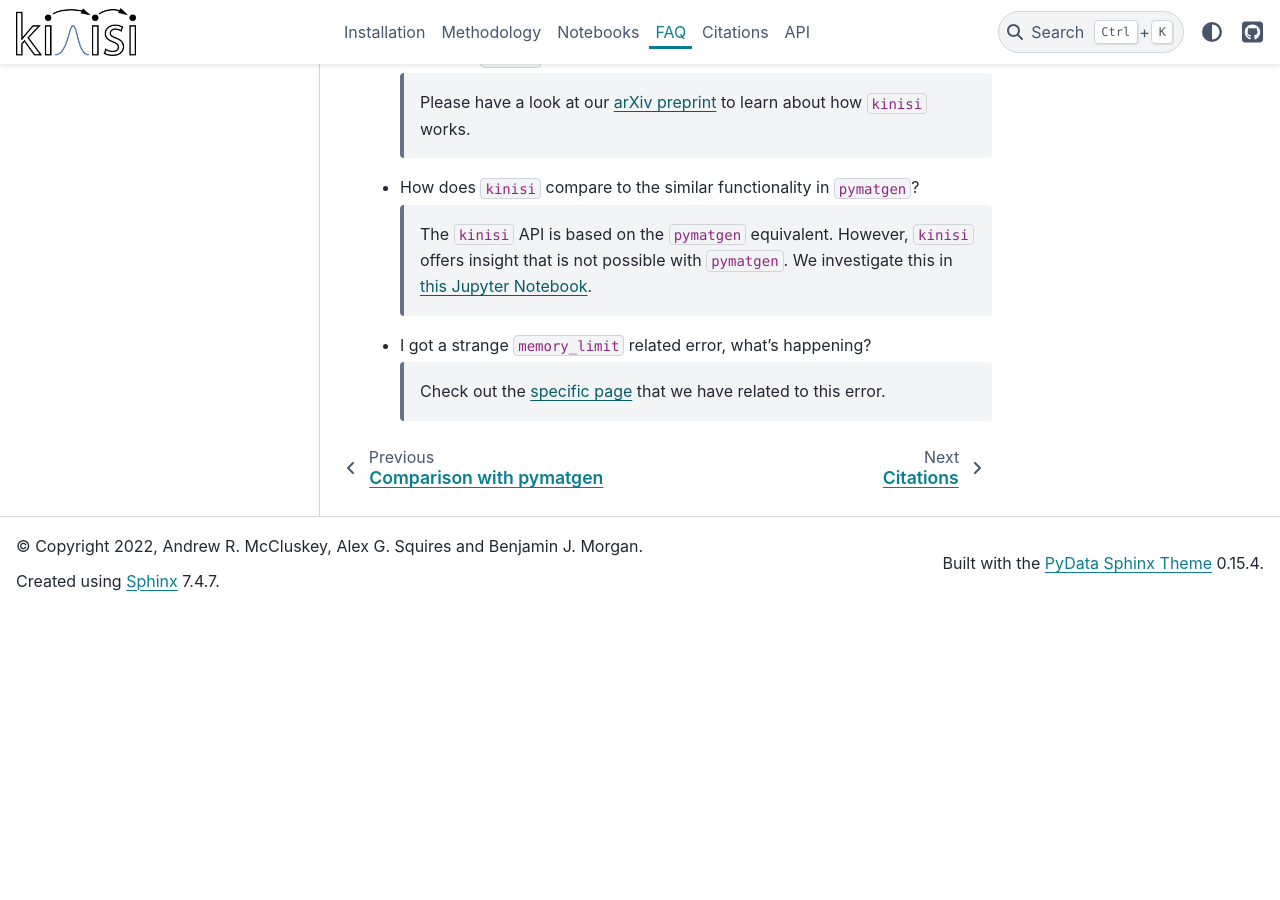
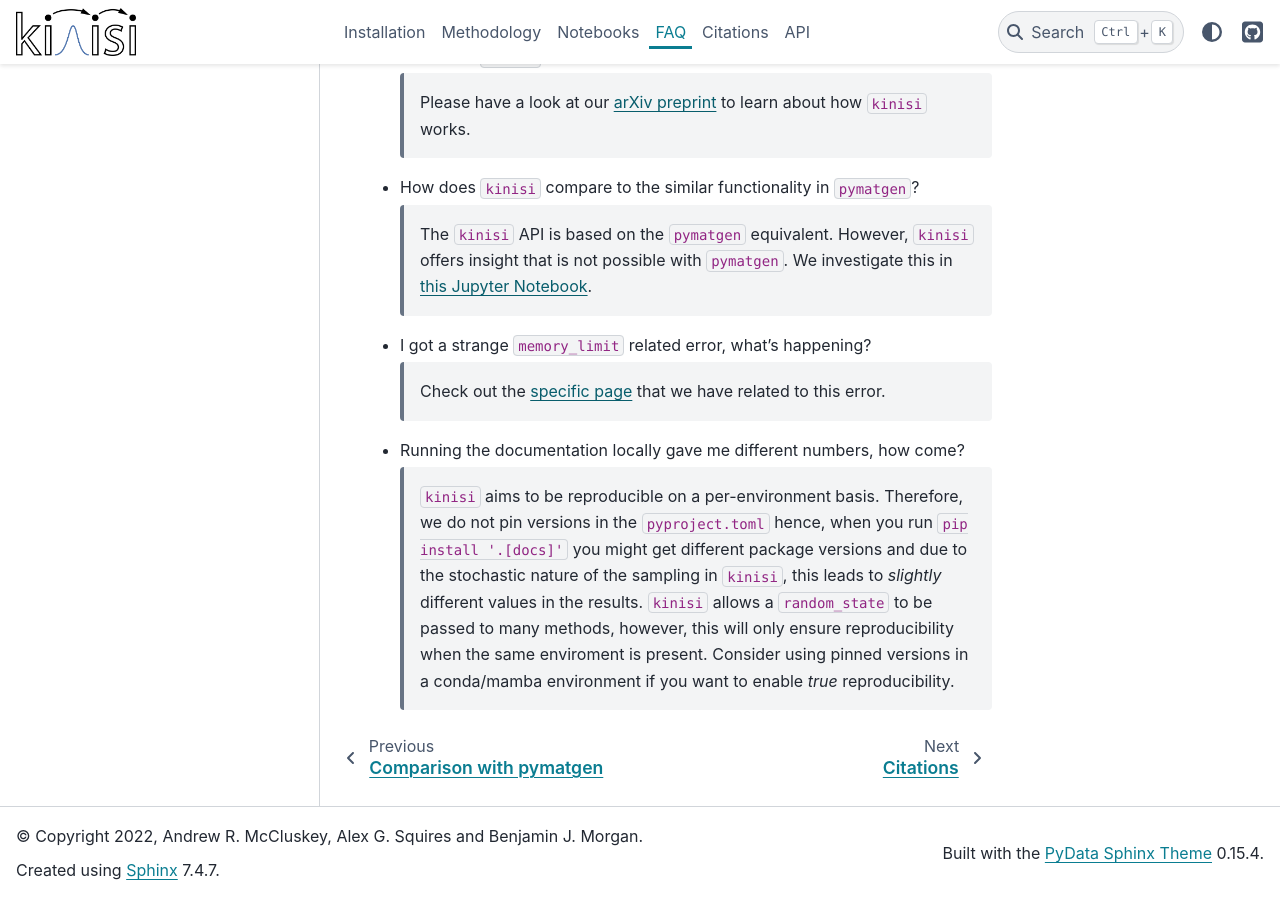
Before and after one commit to bjmorgan/kinisi, a Sphinx documentation site: the page built from docs/source/faq.md, in a window 1280 px wide and 900 px high, scrolled down 719 px. Built offline with Sphinx 7.4.7 and the PyData theme 0.15.4, drawn with Linux system fonts in a browser that asks for light colours; before the commit the page ends 1329 px from its top, so only the background shows below that.

Commit message:
Update faq eabout reproducibility

```diff
--- a/docs/source/faq.md
+++ b/docs/source/faq.md
@@ -29,3 +29,12 @@
 - I got a strange `memory_limit` related error, what's happening?
 
     > Check out the [specific page](./memory_limit) that we have related to this error.
+
+- Running the documentation locally gave me different numbers, how come?
+
+    > `kinisi` aims to be reproducible on a per-environment basis. Therefore, we do not pin versions in
+    > the `pyproject.toml` hence, when you run `pip install '.[docs]'` you might get different package
+    > versions and due to the stochastic nature of the sampling in `kinisi`, this leads to *slightly*
+    > different values in the results. `kinisi` allows a `random_state` to be passed to many methods,
+    > however, this will only ensure reproducibility when the same enviroment is present. Consider using
+    > pinned versions in a conda/mamba environment if you want to enable *true* reproducibility.
```
